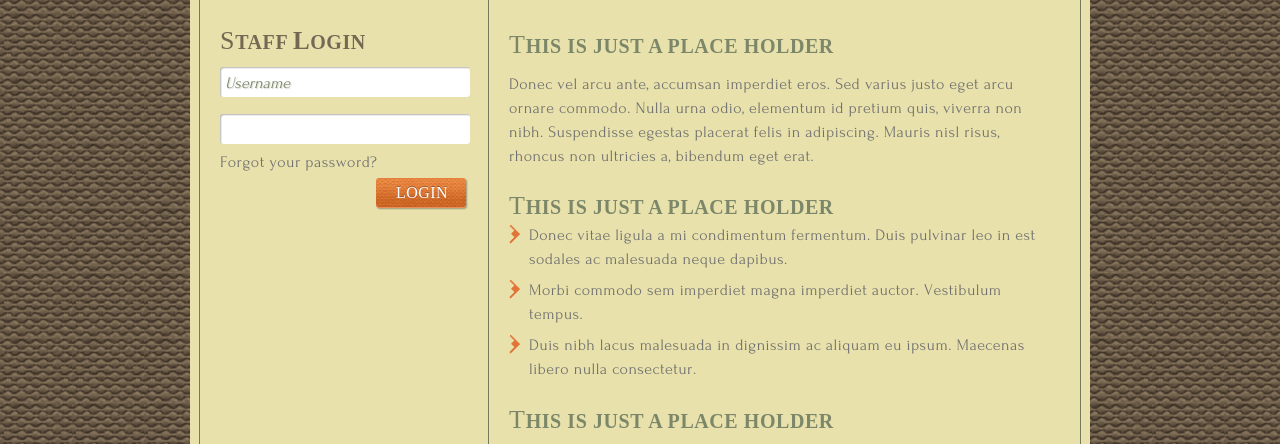
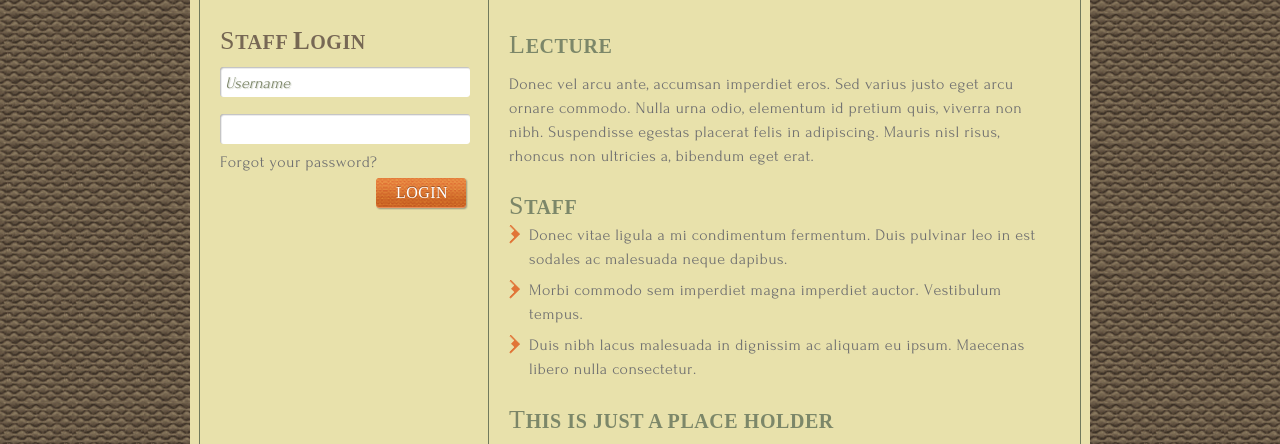
Before and after one commit to sosineny/WebProject, a plain HTML site: page staff.html in a window 1280 px wide. Shown: the part 313-757 px from the top of the page. Drawn offline with Linux system fonts and the light colour scheme.

Commit message:
no message

```diff
--- a/staff.html
+++ b/staff.html
@@ -53,11 +53,11 @@
 							</form>
 						</div>
 						<div>
-							<h3>This is just a place holder</h3>
+							<h3>Lecture</h3>
 							<p>
 								Donec vel arcu ante, accumsan imperdiet eros. Sed varius justo eget arcu ornare commodo. Nulla urna odio, elementum id pretium quis, viverra non nibh. Suspendisse egestas placerat felis in adipiscing. Mauris nisl risus, rhoncus non ultricies a, bibendum eget erat.
 							</p>
-							<h3>This is just a place holder</h3>
+							<h3>Staff</h3>
 							<ul>
 								<li>
 									<p>
```
Also changed, not shown: images/อ.ธัชชัย.jpg (added), images/อ.วัชราวลี.jpg (added), images/อ.สุนทร.jpg (added), images/อ.สูรีนา.jpg (added).
